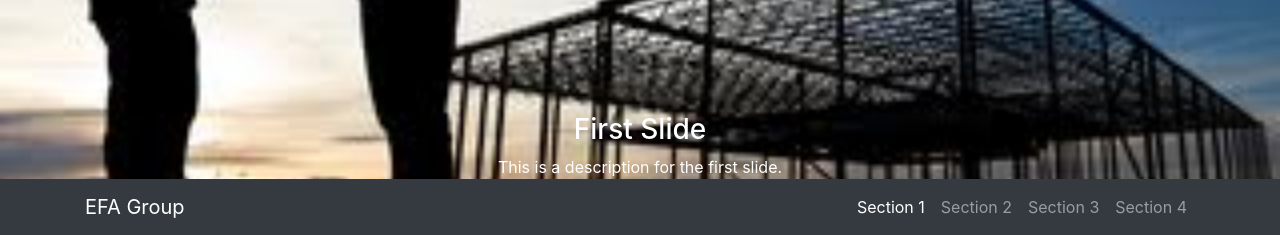
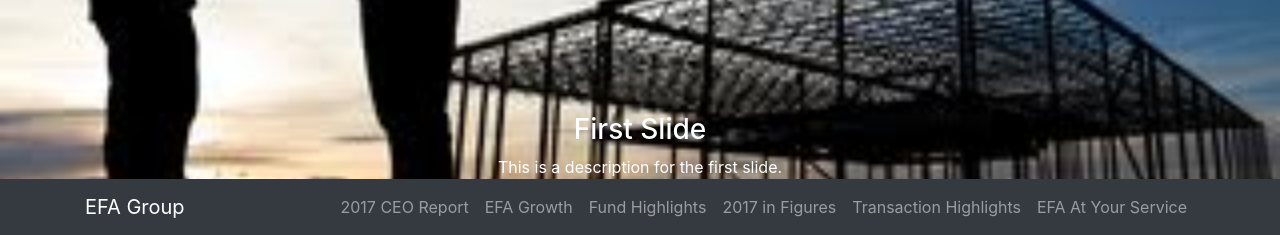
Before and after one commit to MichaelLisboa/EFA2, a PHP site: page /index.html in a window 1280 px wide. Shown: the part 565-800 px from the top of the page. Run offline with PHP 8.4, Linux system fonts and the light colour scheme; some libraries are stand-ins or nearby versions.

Commit message:
adding 6 sections

```diff
--- a/index.html
+++ b/index.html
@@ -32,17 +32,23 @@
         </button>
             <div class="collapse navbar-collapse" id="navbarResponsive">
                 <ul class="navbar-nav ml-auto">
-                    <li class="nav-item active">
-                        <a class="nav-link" href="#" data-target="#carouselExampleIndicators" data-slide-to="0">Section 1</a>
+                    <li class="nav-item">
+                        <a class="nav-link" href="#" data-target="#carouselExampleIndicators" data-slide-to="0">2017 CEO Report</a>
                     </li>
                     <li class="nav-item">
-                        <a class="nav-link" href="#" data-target="#carouselExampleIndicators" data-slide-to="1">Section 2</a>
+                        <a class="nav-link" href="#" data-target="#carouselExampleIndicators" data-slide-to="1">EFA Growth</a>
                     </li>
                     <li class="nav-item">
-                        <a class="nav-link" href="#" data-target="#carouselExampleIndicators" data-slide-to="2">Section 3</a>
+                        <a class="nav-link" href="#" data-target="#carouselExampleIndicators" data-slide-to="2">Fund Highlights</a>
                     </li>
                     <li class="nav-item">
-                        <a class="nav-link" href="#" data-target="#carouselExampleIndicators" data-slide-to="3">Section 4</a>
+                        <a class="nav-link" href="#" data-target="#carouselExampleIndicators" data-slide-to="3">2017 in Figures</a>
+                    </li>
+                    <li class="nav-item">
+                        <a class="nav-link" href="#" data-target="#carouselExampleIndicators" data-slide-to="4">Transaction Highlights</a>
+                    </li>
+                    <li class="nav-item">
+                        <a class="nav-link" href="#" data-target="#carouselExampleIndicators" data-slide-to="5">EFA At Your Service</a>
                     </li>
                 </ul>
             </div>
@@ -82,8 +88,22 @@
                 <!-- Slide Four - Set the background image for this slide in the line below -->
                 <div class="carousel-item" style="background-image: url('images/splash/image-4.jpg')">
                     <div class="carousel-caption d-none d-md-block">
-                        <h3>Third Slide</h3>
+                        <h3>Fourth Slide</h3>
                         <p>This is a description for the fourth slide.</p>
+                    </div>
+                </div>
+                <!-- Slide Four - Set the background image for this slide in the line below -->
+                <div class="carousel-item" style="background-image: url('images/splash/image-5.jpg')">
+                    <div class="carousel-caption d-none d-md-block">
+                        <h3>Fifth Slide</h3>
+                        <p>This is a description for the fifth slide.</p>
+                    </div>
+                </div>
+                <!-- Slide Four - Set the background image for this slide in the line below -->
+                <div class="carousel-item" style="background-image: url('images/splash/image-6.jpg')">
+                    <div class="carousel-caption d-none d-md-block">
+                        <h3>Sixth Slide</h3>
+                        <p>This is a description for the sixth slide.</p>
                     </div>
                 </div>
             </div>
@@ -107,17 +127,23 @@
         </button>
             <div class="collapse navbar-collapse" id="navbarResponsive">
                 <ul class="navbar-nav ml-auto">
-                    <li class="nav-item active">
-                        <a class="nav-link" href="#" data-target="#carouselExampleIndicators" data-slide-to="0">Section 1</a>
+                    <li class="nav-item">
+                        <a class="nav-link" href="#" data-target="#carouselExampleIndicators" data-slide-to="0">2017 CEO Report</a>
                     </li>
                     <li class="nav-item">
-                        <a class="nav-link" href="#" data-target="#carouselExampleIndicators" data-slide-to="1">Section 2</a>
+                        <a class="nav-link" href="#" data-target="#carouselExampleIndicators" data-slide-to="1">EFA Growth</a>
                     </li>
                     <li class="nav-item">
-                        <a class="nav-link" href="#" data-target="#carouselExampleIndicators" data-slide-to="2">Section 3</a>
+                        <a class="nav-link" href="#" data-target="#carouselExampleIndicators" data-slide-to="2">Fund Highlights</a>
                     </li>
                     <li class="nav-item">
-                        <a class="nav-link" href="#" data-target="#carouselExampleIndicators" data-slide-to="3">Section 4</a>
+                        <a class="nav-link" href="#" data-target="#carouselExampleIndicators" data-slide-to="3">2017 in Figures</a>
+                    </li>
+                    <li class="nav-item">
+                        <a class="nav-link" href="#" data-target="#carouselExampleIndicators" data-slide-to="4">Transaction Highlights</a>
+                    </li>
+                    <li class="nav-item">
+                        <a class="nav-link" href="#" data-target="#carouselExampleIndicators" data-slide-to="5">EFA At Your Service</a>
                     </li>
                 </ul>
             </div>
```
Also changed, not shown: css/main.css (+7 -0 lines), js/main.js (deleted), 1 other file.
